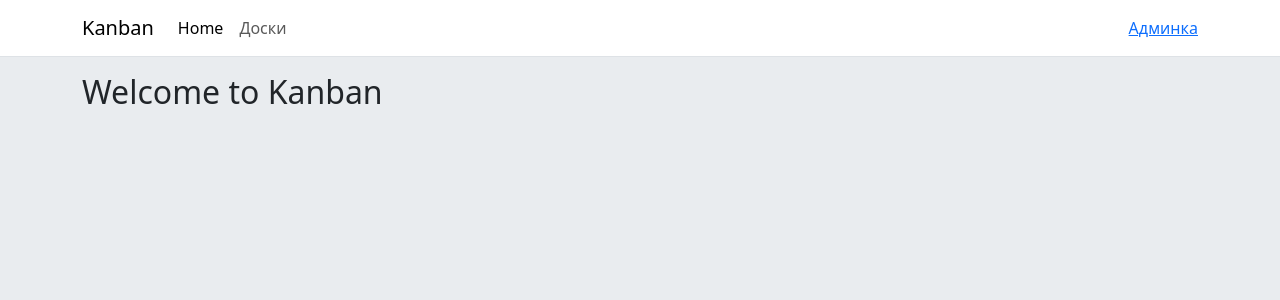
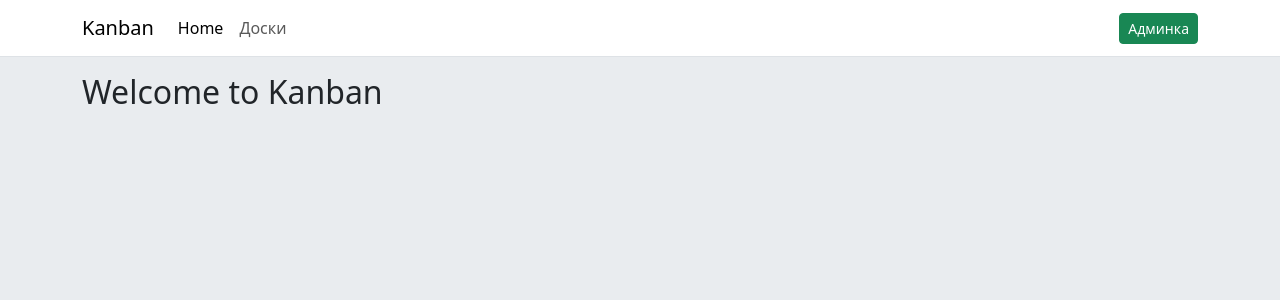
Before and after one commit to PanovYury/kanban, a Django app: page / in a window 1280 px wide. Shown: the top 300 px of the page. Run offline with Django 5.2, Linux system fonts and the light colour scheme.

Commit message:
change admin color

```diff
--- a/templates/base.html
+++ b/templates/base.html
@@ -17,15 +17,17 @@
                 {% with request.resolver_match.url_name as url_name %}
                 <ul class="navbar-nav">
                     <li class="nav-item">
-                        <a class="nav-link {% if url_name == 'home' %}active{% endif %}" href="{% url 'home' %}">Home</a>
+                        <a class="nav-link {% if url_name == 'home' %}active{% endif %}"
+                            href="{% url 'home' %}">Home</a>
                     </li>
                     <li class="nav-item">
-                        <a class="nav-link {% if url_name == 'boards_list' %}active{% endif %}" href="{% url 'boards_list' %}">Доски</a>
+                        <a class="nav-link {% if url_name == 'boards_list' %}active{% endif %}"
+                            href="{% url 'boards_list' %}">Доски</a>
                     </li>
                 </ul>
                 {% endwith %}
             </div>
-            <a href="{% url 'admin:index' %}" target="_blank">Админка</a>
+            <a href="{% url 'admin:index' %}" target="_blank" class="btn btn-sm btn-success">Админка</a>
         </div>
     </nav>
     <main class="container py-3">
```
